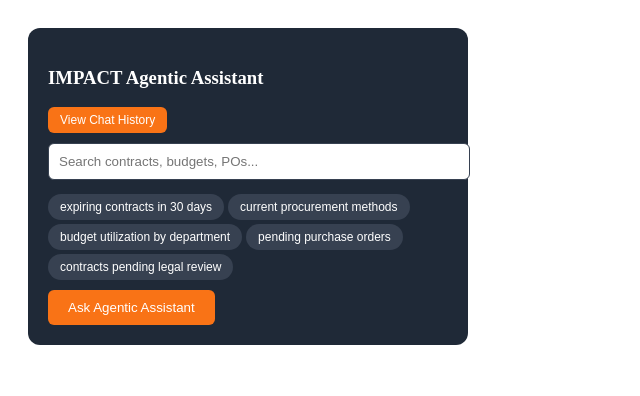
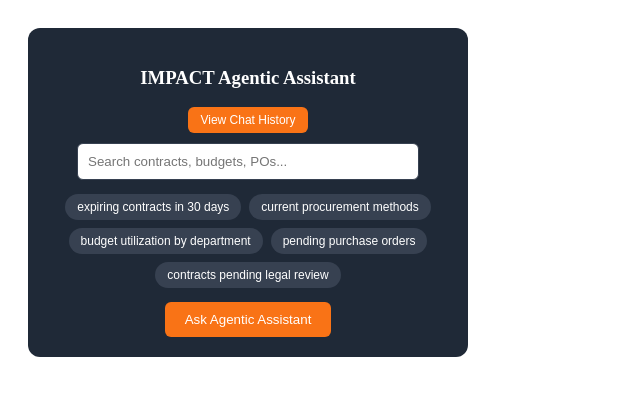
Before and after one commit to Wavonics/impact-dashboard-ui-react, a React (Create React App) app: page /assistant in a window 1280 px wide. Shown: the top 396 px of the page, without its empty margins (0-640 px from the left). Built offline with nearby package versions, Linux system fonts and the light colour scheme.

Commit message:
Update ImpactAssistant.jsx

```diff
--- a/src/components/ImpactAssistant.jsx
+++ b/src/components/ImpactAssistant.jsx
@@ -15,13 +15,11 @@ export default function ImpactAssistant({ style = {}, buttonLabel = 'Ask Agentic
     "contracts pending legal review"
   ];
 
-  // Load saved chat history from localStorage
   useEffect(() => {
     const saved = localStorage.getItem('impactAssistantHistory');
     if (saved) setResponses(JSON.parse(saved));
   }, []);
 
-  // Save chat history to localStorage
   useEffect(() => {
     localStorage.setItem('impactAssistantHistory', JSON.stringify(responses));
   }, [responses]);
@@ -66,7 +64,7 @@ export default function ImpactAssistant({ style = {}, buttonLabel = 'Ask Agentic
     borderRadius: '20px',
     padding: '6px 12px',
     fontSize: '12px',
-    margin: '4px 4px 0 0',
+    margin: '4px',
     cursor: 'pointer'
   };
 
@@ -93,8 +91,8 @@ export default function ImpactAssistant({ style = {}, buttonLabel = 'Ask Agentic
   return (
     <div style={{ flex: 1, padding: '20px' }}>
       <div style={containerStyle}>
-        <h3>IMPACT Agentic Assistant</h3>
-        <button onClick={() => setViewHistory(!viewHistory)} style={toggleButton}>
+        <h3 style={{ textAlign: 'center' }}>IMPACT Agentic Assistant</h3>
+        <button onClick={() => setViewHistory(!viewHistory)} style={{ ...toggleButton, display: 'block', margin: '0 auto 10px auto' }}>
           {viewHistory ? 'Switch to Input' : 'View Chat History'}
         </button>
 
@@ -110,7 +108,7 @@ export default function ImpactAssistant({ style = {}, buttonLabel = 'Ask Agentic
             ))}
           </div>
         ) : (
-          <form onSubmit={handleSubmit}>
+          <form onSubmit={handleSubmit} style={{ textAlign: 'center' }}>
             <label htmlFor="ai-query" style={{ display: 'none' }}>Query</label>
             <input
               id="ai-query"
@@ -121,15 +119,18 @@ export default function ImpactAssistant({ style = {}, buttonLabel = 'Ask Agentic
               disabled={loading}
               style={{
                 padding: '10px',
-                width: '100%',
+                width: '80%',
                 borderRadius: '6px',
                 border: '1px solid #374151',
                 marginBottom: '10px',
                 backgroundColor: loading ? '#374151' : '#fff',
-                color: loading ? '#9ca3af' : '#000'
+                color: loading ? '#9ca3af' : '#000',
+                display: 'block',
+                marginLeft: 'auto',
+                marginRight: 'auto'
               }}
             />
-            <div style={{ marginBottom: '10px' }}>
+            <div style={{ marginBottom: '10px', display: 'flex', flexWrap: 'wrap', justifyContent: 'center' }}>
               {suggestions.map((s, i) => (
                 <button
                   key={i}
@@ -150,7 +151,9 @@ export default function ImpactAssistant({ style = {}, buttonLabel = 'Ask Agentic
                 border: 'none',
                 padding: '10px 20px',
                 borderRadius: '6px',
-                cursor: loading ? 'not-allowed' : 'pointer'
+                cursor: loading ? 'not-allowed' : 'pointer',
+                display: 'block',
+                margin: '0 auto'
               }}
             >
               {loading ? 'Searching…' : buttonLabel}
@@ -159,7 +162,7 @@ export default function ImpactAssistant({ style = {}, buttonLabel = 'Ask Agentic
         )}
 
         {loading && (
-          <div style={{ marginTop: '10px', fontSize: '12px', color: '#9ca3af' }}>
+          <div style={{ marginTop: '10px', fontSize: '12px', color: '#9ca3af', textAlign: 'center' }}>
             Loading response...
           </div>
         )}
```
